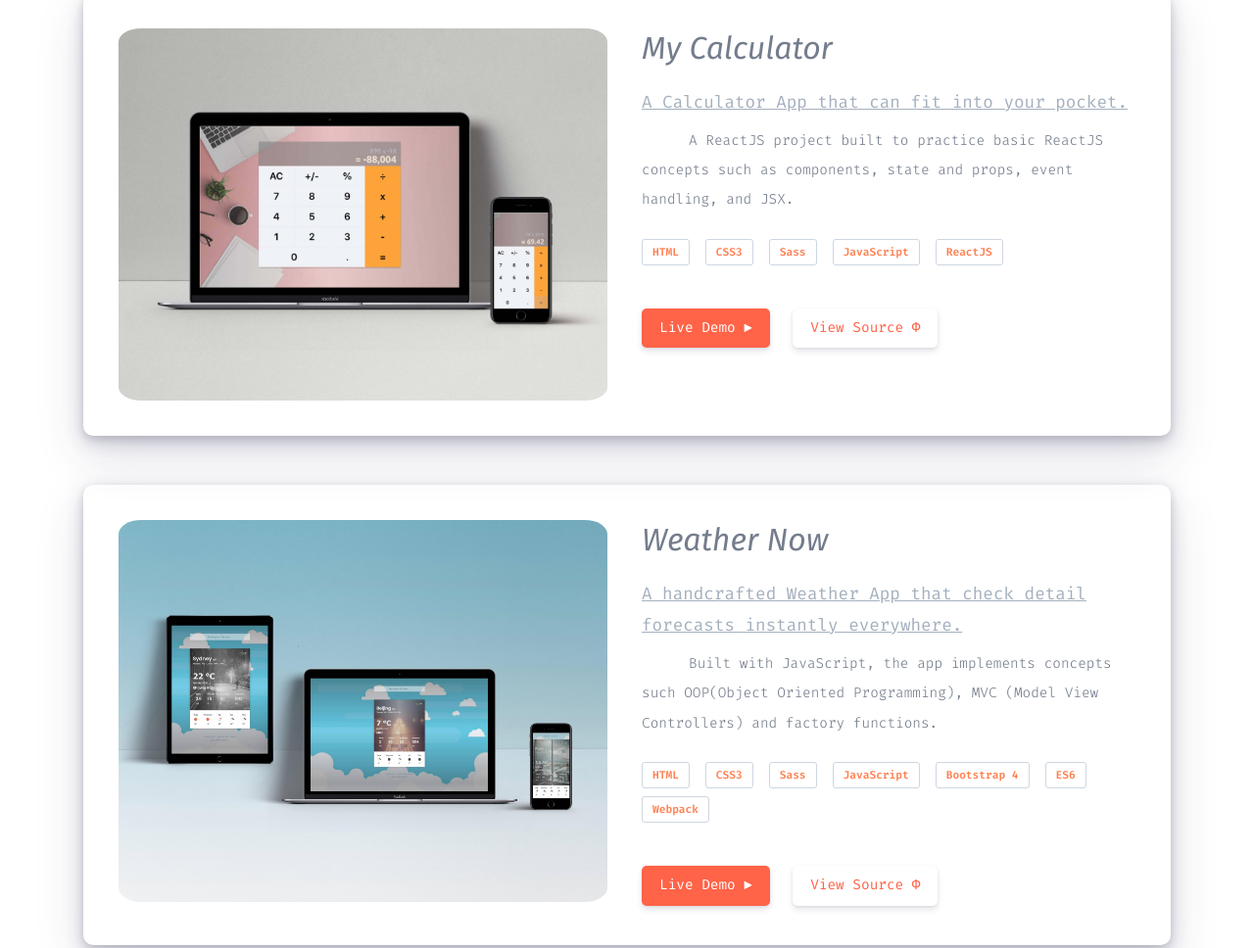
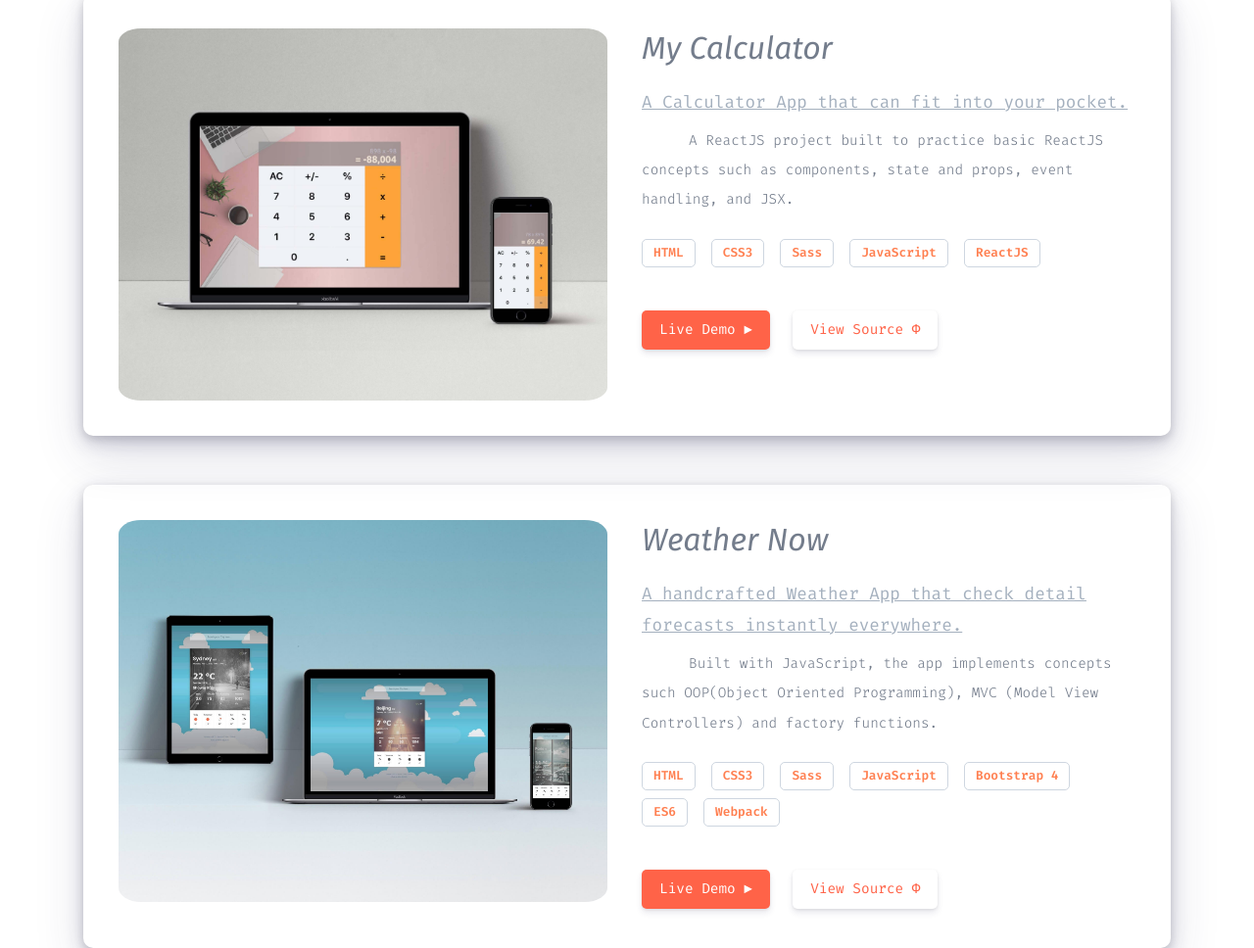
Before and after one commit to kelvin8773/portfolio, a website built with webpack: page dist/index.html in a window 1280 px wide. Shown: the part 1444-2412 px from the top of the page at 98% size. Built offline with nearby package versions, Linux system fonts and the light colour scheme; files whose address does not match are found by name; a web font is replaced by a local one.

Commit message:
minor style update

```diff
--- a/src/assets/stylesheet/_utilities.scss
+++ b/src/assets/stylesheet/_utilities.scss
@@ -16,9 +16,9 @@ body {
   display: inline-block;
   transition: all .15s ease;
   border: 1.5px solid $twinkle-blue;
-  border-radius: 3px;
-  padding: 7px 10px;
-  font-size: 0.7rem;
+  border-radius: 5px;
+  padding: 7px 11px;
+  font-size: 0.8rem;
   color: $coral;
   font-weight: 600;
 }
```
